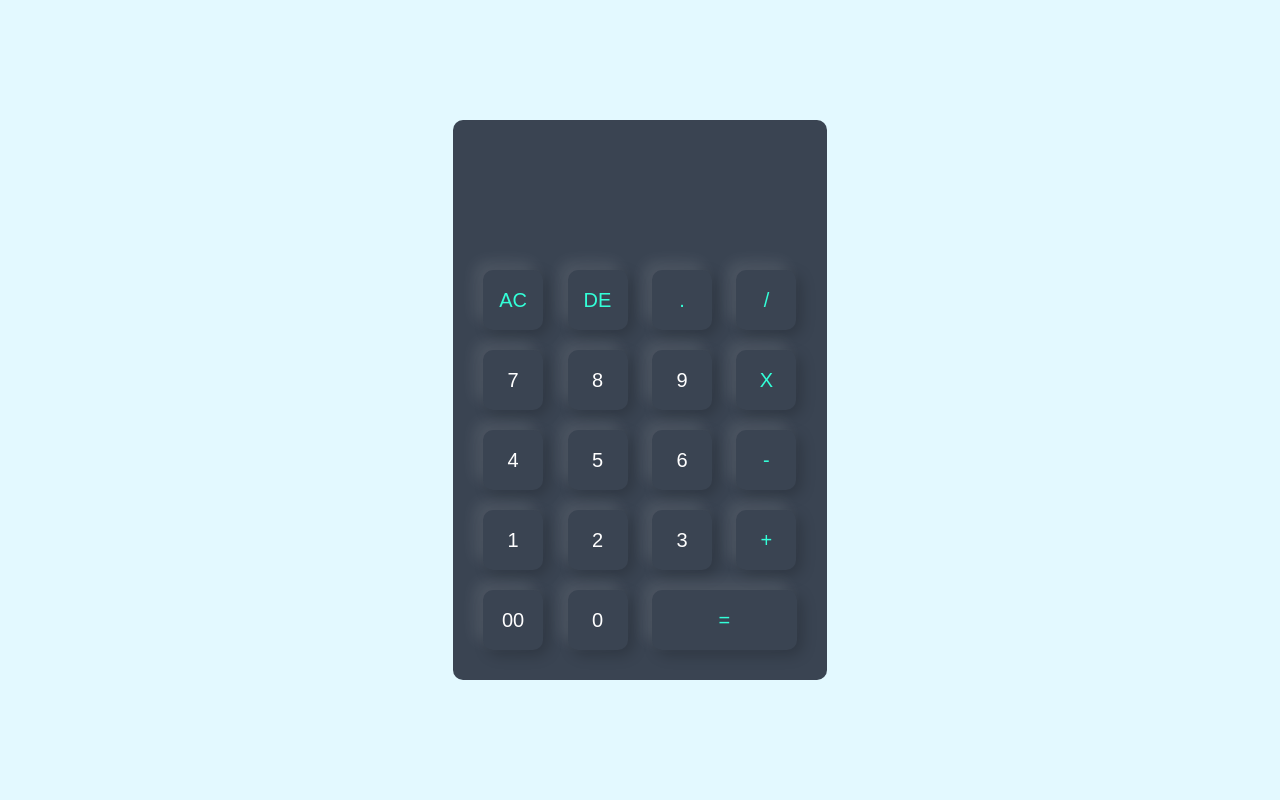
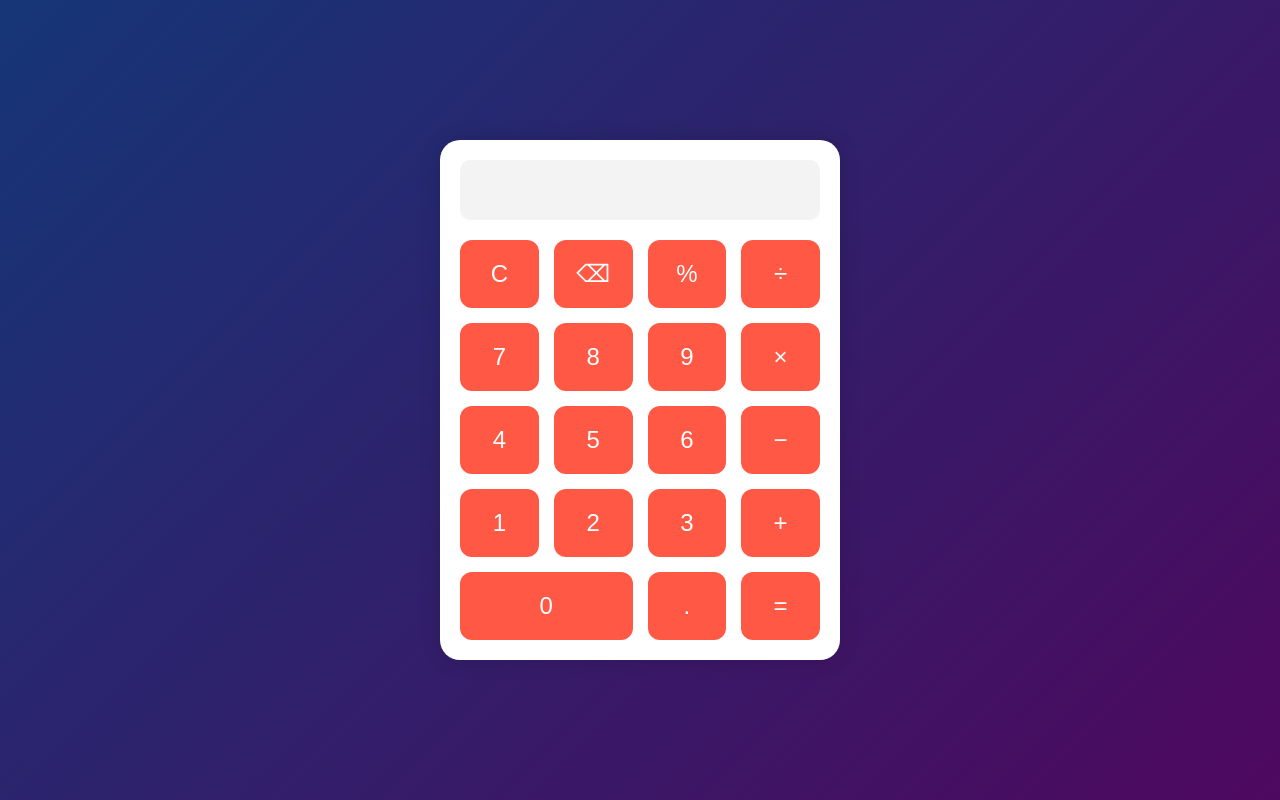
Before and after one commit to yuvrajsinghgit/sakuracalc, a plain HTML site: page index.html in a window 1280 px wide. Drawn offline with Linux system fonts and the light colour scheme.

Commit message:
changed UI

```diff
--- a/index.html
+++ b/index.html
@@ -1,65 +1,47 @@
 <!DOCTYPE html>
-<html>
+<html lang="en">
 <head>
-        <meta name=""viewport" content=""width=device-width, initial-scale="1.0">
+  <meta charset="UTF-8" />
+  <meta name="viewport" content="width=device-width, initial-scale=1.0" />
   <title>Sakura Calculator</title>
-        <link rel="stylesheet" href="style.css">
-
-        <!-- Apple Touch Icon -->
+  <link rel="stylesheet" href="style.css" />
+  <link rel="icon" href="images/calculator-icon.png" type="image/png">
   <link rel="apple-touch-icon" href="images/calculator-icon.png">
-
-        <!-- Favicon (browser tab) -->
-        <link rel="icon" href="images/calculator-icon.png" type="image/png">
-
-        <!-- Web App Manifest -->
   <link rel="manifest" href="manifest.json">
-<meta name="theme-color" content="#4e085f">
-
+  <meta name="theme-color" content="#4e085f" />
 </head>
-
 <body>
   <div class="container">
     <div class="calculator">
-                <form>
-                    <div class="display">
-                        <input type="text" name="display">
+      <input type="text" id="display" readonly />
+      <div class="buttons">
+        <button onclick="clearDisplay()">C</button>
+        <button onclick="deleteLast()">⌫</button>
+        <button onclick="appendValue('%')">%</button>
+        <button onclick="appendValue('/')">÷</button>
+
+        <button onclick="appendValue('7')">7</button>
+        <button onclick="appendValue('8')">8</button>
+        <button onclick="appendValue('9')">9</button>
+        <button onclick="appendValue('*')">×</button>
+
+        <button onclick="appendValue('4')">4</button>
+        <button onclick="appendValue('5')">5</button>
+        <button onclick="appendValue('6')">6</button>
+        <button onclick="appendValue('-')">−</button>
+
+        <button onclick="appendValue('1')">1</button>
+        <button onclick="appendValue('2')">2</button>
+        <button onclick="appendValue('3')">3</button>
+        <button onclick="appendValue('+')">+</button>
+
+        <button onclick="appendValue('0')" class="zero">0</button>
+        <button onclick="appendValue('.')">.</button>
+        <button onclick="calculate()">=</button>
       </div>
-                    <div>
-                        <input type="button" value="AC" onclick="display.value = '' " class="op">
-                        <input type="button" value="DE" onclick="display.value = display.value.toString().slice(0,-1)" class="op">
-                        <input type="button" value="." onclick="display.value += '.' " class="op">
-                        <input type="button" value="/" onclick="display.value += '/' " class="op">
-                    </div>
-                    <div>
-                        <input type="button" value="7" onclick="display.value += '7' ">
-                        <input type="button" value="8" onclick="display.value += '8' ">
-                        <input type="button" value="9" onclick="display.value += '9' ">
-                        <input type="button" value="X" onclick="display.value += '*' " class="op">
-                    </div>
-                    <div>
-                        <input type="button" value="4" onclick="display.value += '4' ">
-                        <input type="button" value="5" onclick="display.value += '5' ">
-                        <input type="button" value="6" onclick="display.value += '6' ">
-                        <input type="button" value="-" onclick="display.value += '-' " class="op">
-                    </div>
-                    <div>
-                        <input type="button" value="1" onclick="display.value += '1' ">
-                        <input type="button" value="2" onclick="display.value += '2' ">
-                        <input type="button" value="3" onclick="display.value += '3' ">
-                        <input type="button" value="+" onclick="display.value += '+' " class="op">
-                    </div>
-                    <div>
-                        <input type="button" value="00" onclick="display.value += '00' ">
-                        <input type="button" value="0" onclick="display.value += '0' ">
-                        <input type="button" value="=" onclick="display.value = eval(display.value)" class="equal op">
-                    </div>
-                </form>
     </div>
   </div>
 
-
-
-
-
+  <script src="script.js"></script>
 </body>
 </html>
--- /dev/null
+++ b/script.js
@@ -0,0 +1,21 @@
+const display = document.getElementById("display");
+
+function appendValue(val) {
+  display.value += val;
+}
+
+function clearDisplay() {
+  display.value = "";
+}
+
+function deleteLast() {
+  display.value = display.value.slice(0, -1);
+}
+
+function calculate() {
+  try {
+    display.value = eval(display.value);
+  } catch {
+    display.value = "Error";
+  }
+}
--- a/style.css
+++ b/style.css
@@ -1,57 +1,66 @@
-*{
-
+* {
     margin: 0;
     padding: 0;
-    font-family: 'Poppings', sans-serif;
     box-sizing: border-box;
-}
+    font-family: 'Poppins', sans-serif;
+  }
 
-.container{
+  html, body {
+    height: 100%;
     width: 100%;
-    height: 100vh;
-    background: #e3f9ff;
+    background: linear-gradient(135deg, #153677, #4e085f);
+  }
+
+  .container {
+    min-height: 100vh;
     display: flex;
+    justify-content: center;
     align-items: center;
-    justify-content: center;
-}
+    padding: 20px;
+  }
 
-.calculator{
-    background: #3a4452;
+  .calculator {
+    background: #fff;
+    width: 100%;
+    max-width: 400px;
+    border-radius: 20px;
     padding: 20px;
+    box-shadow: 0 0 20px rgba(0,0,0,0.15);
+  }
+
+  #display {
+    width: 100%;
+    height: 60px;
+    font-size: 2rem;
+    text-align: right;
+    padding: 10px;
+    border: none;
+    background: #f3f3f3;
     border-radius: 10px;
-}
+    margin-bottom: 20px;
+  }
 
-.calculator form input{
-    border: 0;
-    outline: 0;
-    width: 60px;
-    height: 60px;
-    border-radius: 10px;
-    box-shadow: -8px -8px 15px rgba(255, 255, 255, 0.1), 5px 5px 15px rgba(0, 0, 0, 0.2);
-    background: transparent;
+  .buttons {
+    display: grid;
+    grid-template-columns: repeat(4, 1fr);
+    gap: 15px;
+  }
+
+  button {
+    padding: 20px;
+    font-size: 1.5rem;
+    border: none;
+    border-radius: 12px;
+    background-color: #ff5945;
     color: #fff;
     cursor: pointer;
-    font-size: 20px;
-    margin: 10px;
-}
+    transition: background 0.3s;
+  }
 
-.display{
-    display: flex;
-    justify-content: flex-end;
-    margin: 20px 0;
-}
+  button:hover {
+    background-color: #e04a3b;
+  }
 
-form .display input{
-    text-align: right;
-    flex: 1;
-    font-size: 45px;
-    box-shadow: none;
-}
-
-form input.equal{
-    width: 145px;
-}
-
-form input.op{
-    color: #33ffd8;
-}
+  button.zero {
+    grid-column: span 2;
+  }
```
Lines whose indentation alone changed are shown as unchanged.
